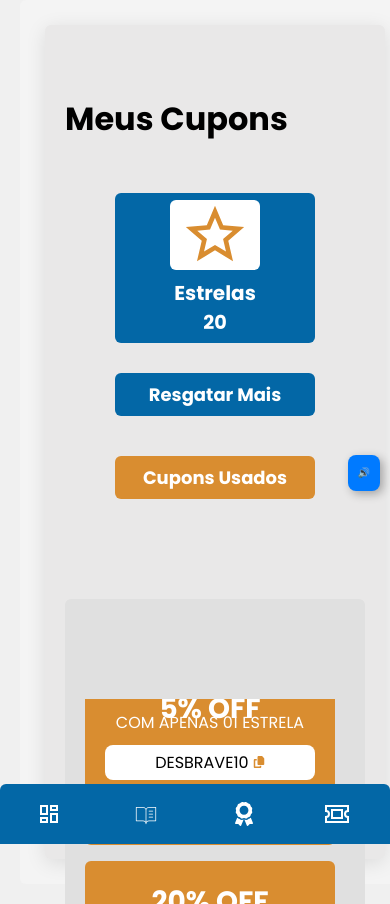
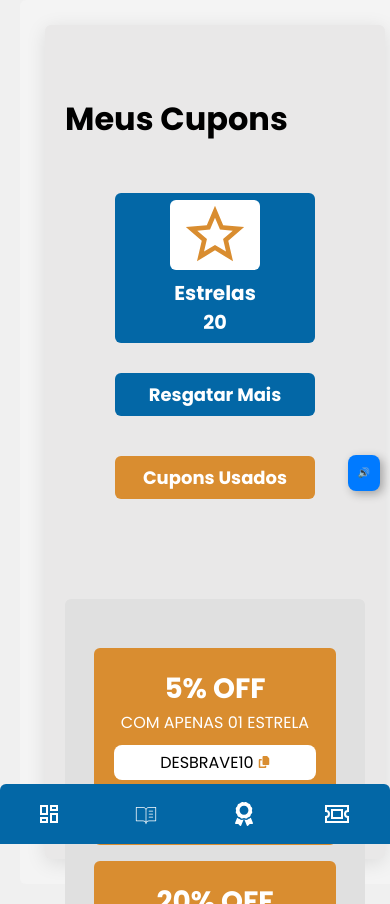
Before and after one commit to MiTabosa/Projeto-Desbrave, a React (Vite) app: page /cupons in a window 390 px wide. Built offline with nearby package versions, Linux system fonts and the light colour scheme.

Commit message:
adicionando resolução de bug em Cupons

```diff
--- a/src/components/CardPerfil/CardPerfil.css
+++ b/src/components/CardPerfil/CardPerfil.css
@@ -100,7 +100,7 @@
   margin-top: 20px;
 }
 
-@media (max-width: 768px) {
+ @media (max-width: 768px) {
   .container-perfil {
     max-width: 360px;;
     margin: 0 auto;
--- a/src/pages/Cupons/CuponsDashboard.css
+++ b/src/pages/Cupons/CuponsDashboard.css
@@ -9,7 +9,6 @@
   box-shadow: 0 4px 20px #0000001a;
   display: flex;
   align-items: rigth;
-
 }
 
 .CuponsConteudo{
@@ -18,13 +17,13 @@
   align-items: end;
   height: 100%;
 }
+
 .titulo {
   margin-top: 50px;
   font-size: 32px;
   font-weight: bold;
   color: #000000;
   text-align: left;
-
 }
 
 .estrela {
@@ -34,6 +33,7 @@
   flex-direction: column;
   align-items: left;
 }
+
 .estrelaIcon{
   background-color: #ffffff;
   color: #D98D30;
@@ -114,6 +114,7 @@
   grid-template-columns: repeat(2, 1fr);
   gap: 30px;
 }
+
 .cupomValido5 {
   background: #D98D30;
   color: white;
@@ -123,7 +124,7 @@
   border-bottom-style: inherit;
 }
 .cupomTitulo5{
-  margin-bottom: -20px;
+  /* margin-bottom: -20px; */
   color: #ffffff;
 }
 .cupomDescricao5{
@@ -140,7 +141,7 @@
 }
 
 .cupomTitulo10{
-  margin-bottom: -20px;
+  /* margin-bottom: -20px; */
   color: #ffffff;
 }
 
@@ -157,7 +158,7 @@
   border-bottom-style: inherit;
 }
 .cupomTitulo20{
-  margin-bottom: -20px;
+  /* margin-bottom: -20px; */
   color: #ffffff;
 }
 .cupomDescricao20{
@@ -174,7 +175,7 @@
 }
 
 .cupomTitulo50{
-  margin-bottom: -20px;
+  /* margin-bottom: -20px; */
   color: #ffffff;
 }
 
@@ -296,69 +297,6 @@
 }
 
 @media (max-width: 768px) {
-<<<<<<< HEAD
-  .AreaCupons {
-    display: block;
-    width: 100%;
-    max-width: 320px;
-    padding: 10px;
-    background: #E0E0E0;
-    border-radius: 6px;
-    display: flex;
-    flex-direction: column;
-    align-items: center;
-    gap: 15px;
-    overflow-y: auto;
-    max-height: 400px;
-  }
-
-  .botaoUsados {
-    margin-bottom: 10px;
-  }
-
-  .cuponsGrade {
-    flex-direction: column;
-    display: block;
-    gap: 15px;
-    width: 100%;
-    overflow-y: auto;
-    max-height: 300px;
-    padding-right: 10px;
-  }
-
-  .cupomValido5, .cupomValido20 {
-    flex-direction: column;
-    display: flexbox;
-    align-items: center;
-    justify-content: center;
-    width: 100%;
-    text-align: center;
-  }
-
-  .cupomTitulo5, .cupomTitulo20 {
-      flex-direction: column;
-      display: block;
-      align-items: center;
-      justify-content: center;
-      width: 100%;
-      text-align: center;
-  }
-
-  .cupomDescricao5, .cupomDescricao20 {
-      flex-direction: column;
-      display: block;
-      flex-direction: column;
-      align-items: center;
-      justify-content: center;
-      width: 100%;
-      text-align: center;
-  }
-
-  /* Esconde cupons desabilitados */
-  .cupomDesabilitado10, .cupomDesabilitado50 {
-    display: none;
-  }
-=======
   .cupomDesabilitado10, .cupomDesabilitado50 {
     display: none;
   }
@@ -398,5 +336,4 @@
     width: 100%;
     margin: 10px 0;
   }
->>>>>>> 6aab1051b44c20e6778924445322a0f4281821c8
 }
```
